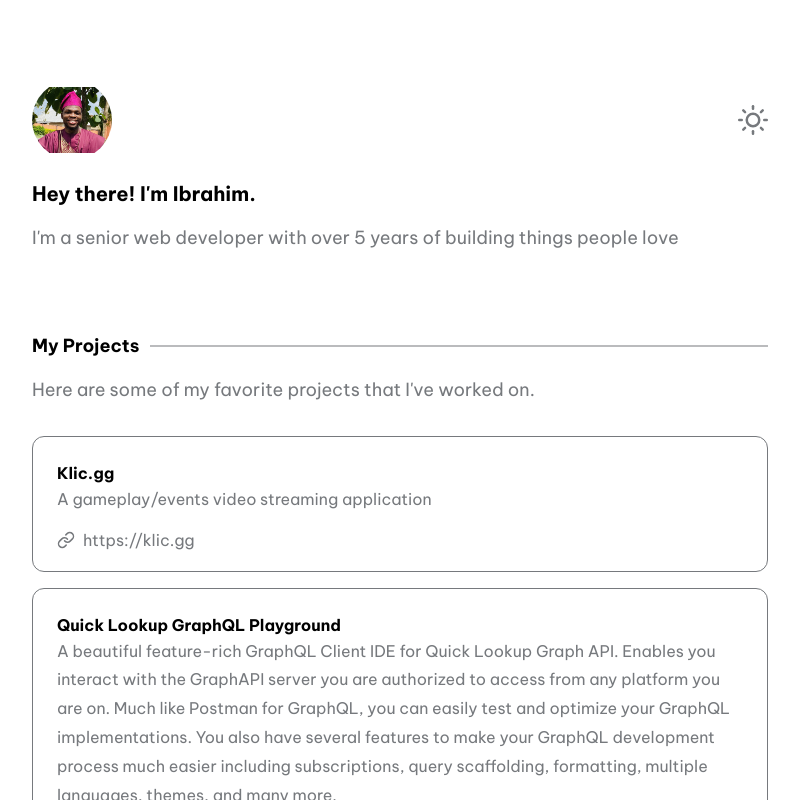
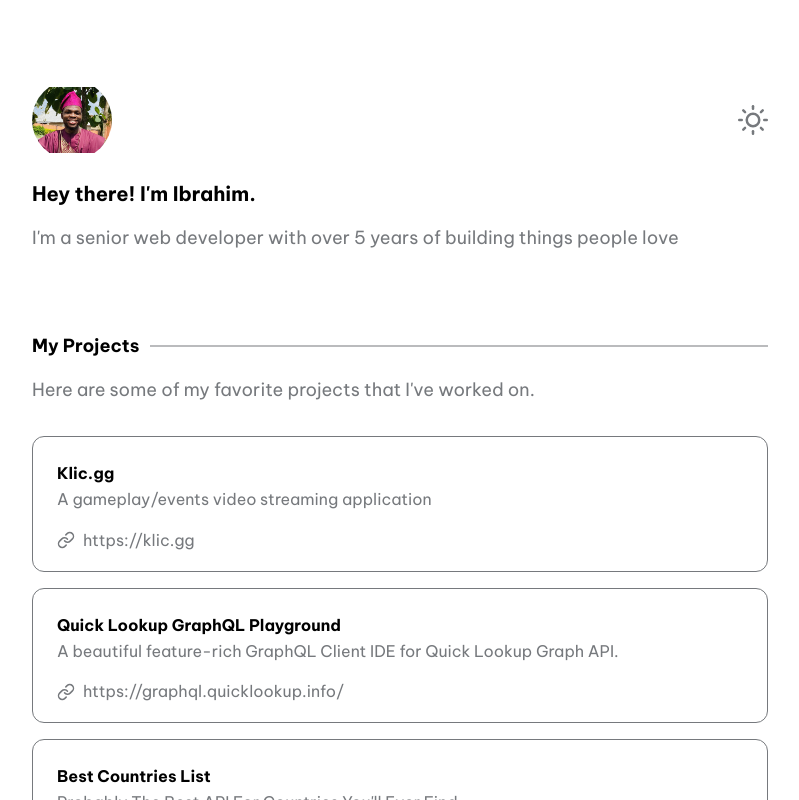
Before and after one commit to Dendekky/dendekky, a Next.js app: page / in a window 1280 px wide. Shown: the top 800 px of the page, without its empty margins (240-1039 px from the left). Built offline with nearby package versions, Linux system fonts and the light colour scheme.

Commit message:
feat: edit description

```diff
--- a/data/config.js
+++ b/data/config.js
@@ -22,7 +22,7 @@ export const projects = {
     {
       title: 'Quick Lookup GraphQL Playground',
       description:
-        'A beautiful feature-rich GraphQL Client IDE for Quick Lookup Graph API. Enables you interact with the GraphAPI server you are authorized to access from any platform you are on. Much like Postman for GraphQL, you can easily test and optimize your GraphQL implementations. You also have several features to make your GraphQL development process much easier including subscriptions, query scaffolding, formatting, multiple languages, themes, and many more.',
+        'A beautiful feature-rich GraphQL Client IDE for Quick Lookup Graph API. ',
       link: 'https://graphql.quicklookup.info/',
       github: ''
     },
```
